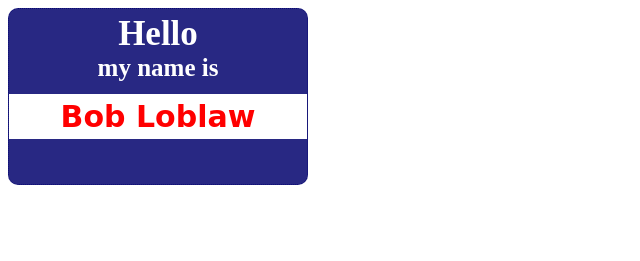
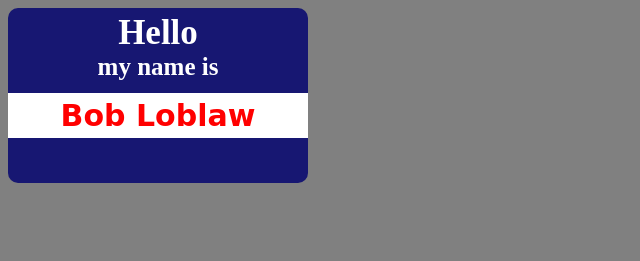
Before and after one commit to katrinkajb/Nov-lab-02a-name-tag, a plain HTML site: page index.html in a window 1280 px wide. Shown: the whole page, without its empty margins (0-640 px from the left). Drawn offline with Linux system fonts and the light colour scheme.

Commit message:
change background color

```diff
--- a/style.css
+++ b/style.css
@@ -1,11 +1,11 @@
 body {
     height: 250px;
     width: 300px;
+    background-color: grey;
 }
 
 main {
     text-align: center;
-    border: 1.5px dotted rgba(6, 6, 112, 0.863);
     background-color: rgba(6, 6, 112, 0.863);
     border-radius: 10px;
 }
```
